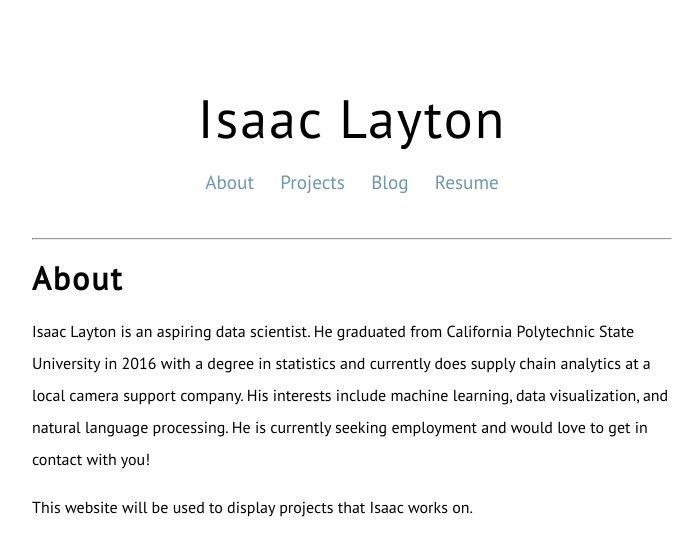
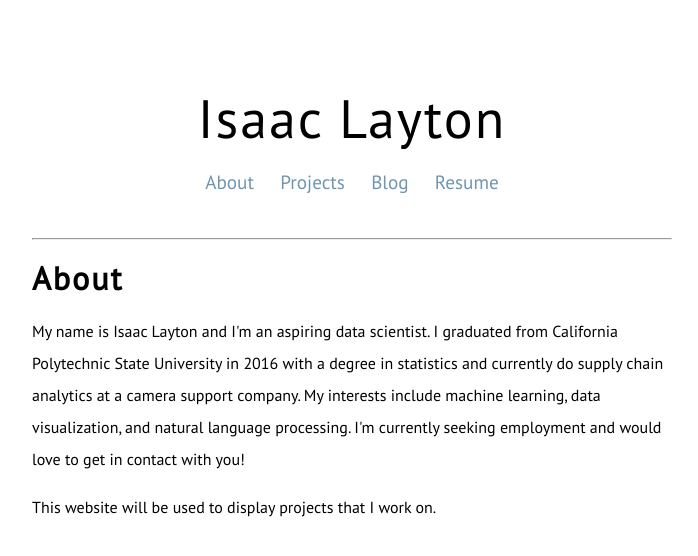
Before and after one commit to isaaclayton/personalwebsite, a Django app: template home/templates/home/index.html in a window 1280 px wide. Shown: the top 556 px of the page, without its empty margins (288-986 px from the left). Run offline with Django 3.2, Linux system fonts and the light colour scheme; the template is opened without the code that fills it, so the values that code supplies are empty.

Commit message:
making about blurb less weird by making it first person

```diff
--- a/home/templates/home/about.html
+++ b/home/templates/home/about.html
@@ -1,4 +1,4 @@
 
 <h1>About</h1>
-<p>Isaac Layton is an aspiring data scientist. He graduated from California Polytechnic State University in 2016 with a degree in statistics and currently does supply chain analytics at a local camera support company. His interests include machine learning, data visualization, and natural language processing. He is currently seeking employment and would love to get in contact with you!</p>
-<p>This website will be used to display projects that Isaac works on.</p>
+<p>My name is Isaac Layton and I'm an aspiring data scientist. I graduated from California Polytechnic State University in 2016 with a degree in statistics and currently do supply chain analytics at a camera support company. My interests include machine learning, data visualization, and natural language processing. I'm currently seeking employment and would love to get in contact with you!</p>
+<p>This website will be used to display projects that I work on.</p>
```
